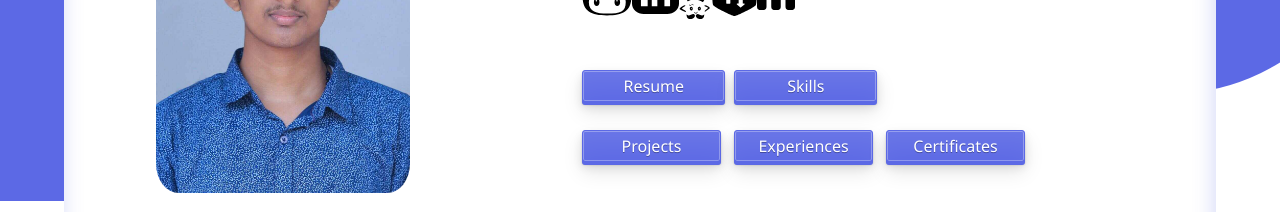
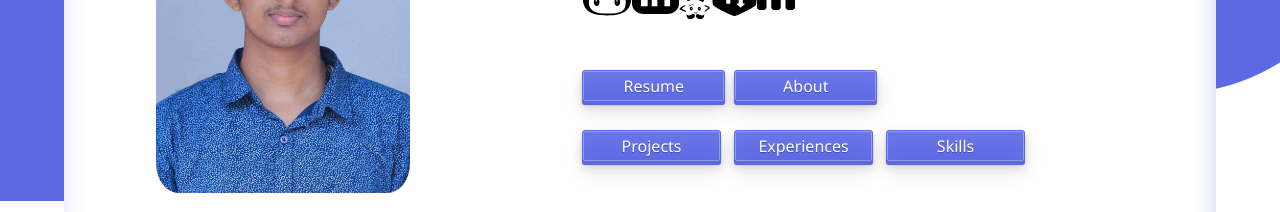
Before and after one commit to anto-pv/anto-pv.github.io, a React (Create React App) app: page /#/portfolio in a window 1280 px wide. Shown: the part 303-515 px from the top of the page. Built offline with nearby package versions, Linux system fonts and the light colour scheme.

Commit message:
all done include a bug

```diff
--- a/package.json
+++ b/package.json
@@ -12,6 +12,7 @@
     "react": "^17.0.2",
     "react-dom": "^17.0.2",
     "react-router-dom": "^5.2.0",
+    "react-router-hash-link": "^2.4.3",
     "react-scripts": "4.0.3",
     "react-toastify": "^7.0.4",
     "web-vitals": "^1.0.1"
--- a/src/Home.js
+++ b/src/Home.js
@@ -51,7 +51,7 @@ function Home() {
   return (
     <div id = "home">
       <Me/>
-      <div className = "about">
+      <div id ="about" className = "about">
         <div><p>
         I am <b>Anto P V</b>.
         Currently in 3<sup>rd</sup> year Computer Science Undergraduate at <b>Mar Athanasius College of Engineering, kothamangalam</b>.<br/>
@@ -62,7 +62,7 @@ function Home() {
         to acquire new skills.
         </p></div>
       </div>
-      <div className="contact">
+      <div id="contact" className="contact">
         <p><img src={hand} alt="hand"/>
         Have a new project or just say hi?</p>
         Get in touch &#8594;
--- a/src/components/header.js
+++ b/src/components/header.js
@@ -1,5 +1,6 @@
 import React from 'react';
 import { Link } from 'react-router-dom';
+import { HashLink } from 'react-router-hash-link';
 import icon from '../images/icon.jpg'
 
 const Header = () => {
@@ -27,8 +28,8 @@ const Header = () => {
       <ul className="nav-links">
          <li><Link to="/" onClick={hamger}>Home</Link></li>
          <li><Link to="/portfolio" onClick={hamger}>Portfolio</Link></li>
-         <li><a href="/portfolio#projects" onClick={hamger}>Projects</a></li>
-         <li><a href="/#contact" onClick={hamger}>Contact</a></li>
+         <li><HashLink to="/portfolio#projects" onClick={hamger}>Projects</HashLink></li>
+         <li><HashLink to="/#contact" onClick={hamger}>Contact</HashLink></li>
       </ul>
    </div>
    );
--- a/src/components/meport.js
+++ b/src/components/meport.js
@@ -5,6 +5,7 @@ import linekdin from '../images/portfolio/linkedin.svg';
 import codechef from '../images/portfolio/codechef.svg';
 import hackerrank from '../images/portfolio/hackerrank.svg';
 import codeforce from '../images/portfolio/codeforces.svg';
+import { HashLink } from 'react-router-hash-link';
 
 const Meport = () => (
     <div className="me">
@@ -26,12 +27,12 @@ const Meport = () => (
                 <div className="lboxes">
                     <div className="linkbox">
                         <a className="linkbotton" target='_blank' rel="noreferrer" href="https://drive.google.com/file/d/1LMt5V2u6dxe_aQWKABUUxBYF9rIHrmJG/view?usp=sharing">Resume</a>
-                        <a className="linkbotton" href="/portfolio#skills">Skills</a>
+                        <HashLink to ="/#about" className="linkbotton">About</HashLink>
                     </div>
                     <div className="linkbox">
-                        <a className="linkbotton" href="/portfolio#projects">Projects</a>
-                        <a className="linkbotton" href="/portfolio#experiences">Experiences</a>
-                        <a className="linkbotton" href="/portfolio#Certificates">Certificates</a>
+                        <HashLink smooth to ="/portfolio#projects" className="linkbotton">Projects</HashLink>
+                        <HashLink smooth to ="/portfolio#experiences" className="linkbotton">Experiences</HashLink>
+                        <HashLink smooth to ="/portfolio/#skills" className="linkbotton" >Skills</HashLink>
                     </div>
                 </div>
             </div>
--- a/src/components/sitemap.js
+++ b/src/components/sitemap.js
@@ -1,11 +1,12 @@
 import React from 'react';
+import { HashLink } from 'react-router-hash-link';
 
 const SiteMap = () => (
    <div className="sitemap">
          <b>Anto PV@2021</b>
          <ul><b><u>Site map</u></b>
-            <a href="\"><li>Home</li></a>
-            <a href= "\portfolio"><li>Portfolio</li></a>
+            <HashLink className="sitelaink" to="/#header"><li>Home</li></HashLink>
+            <HashLink className="sitelaink" to= "/portfolio#header"><li>Portfolio</li></HashLink>
          </ul>
    </div>
 );
--- a/src/style/components/sitemap.scss
+++ b/src/style/components/sitemap.scss
@@ -3,11 +3,11 @@
     flex-direction: row;
     padding: 5%  10%  10% 10%;
     justify-content: space-between;
-    a{
+    .sitelaink{
         text-decoration: none;
         color: $textprim;
     }
-    a:hover{
+    .sitelaink:hover{
         color: $colsec;
     }
 }
```
Also changed, not shown: 1 other file (tests, documents, lock files or other folders).
